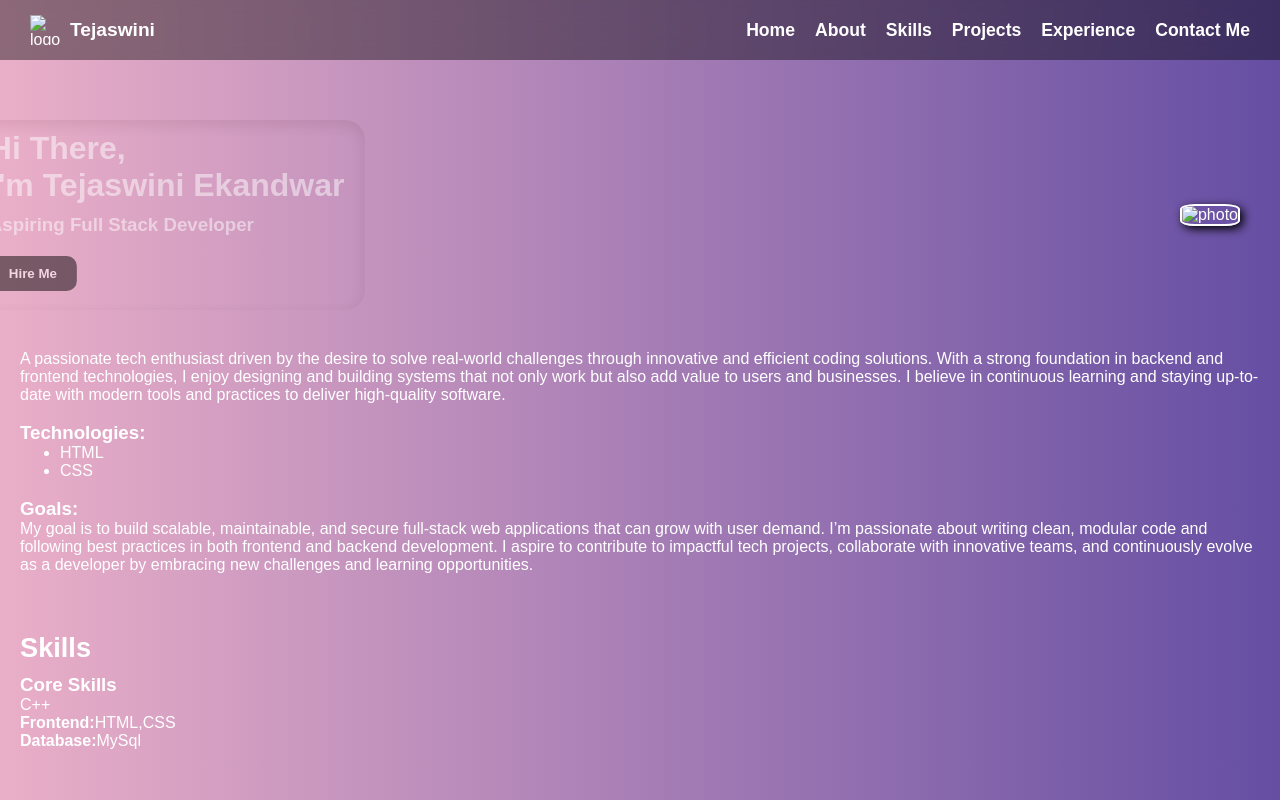
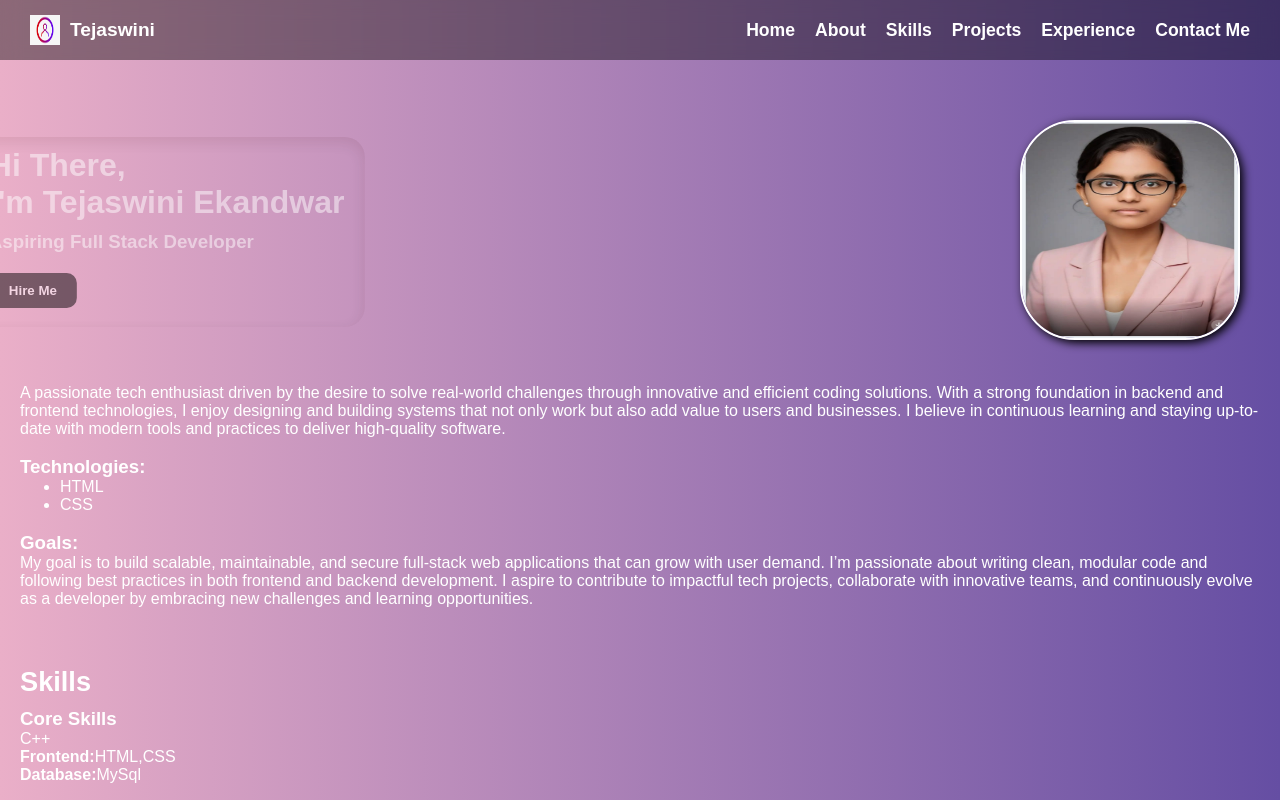
Before and after one commit to tejaswini-Ek/Basic_Portfolio-, a plain HTML site: page index.html in a window 1280 px wide. Shown: the top 800 px of the page. Drawn offline with Linux system fonts and the light colour scheme.

Commit message:
Update index.html

```diff
--- a/index.html
+++ b/index.html
@@ -15,7 +15,7 @@
 
         <nav id="nav">
             <div class="logo_header">
-                <img id="logo" src="images/login.png" alt="logo">
+                <img id="logo" src="login.png" alt="logo">
                 <h3 id="logo_header_content">Tejaswini</h3>
             </div>
 
@@ -41,7 +41,7 @@
         </div>
 
         <div class="img">
-            <img src="images/photo.jpeg" alt="photo" id="photo">
+            <img src="photo.jpeg" alt="photo" id="photo">
         </div>
     </section>
     </div>
```
